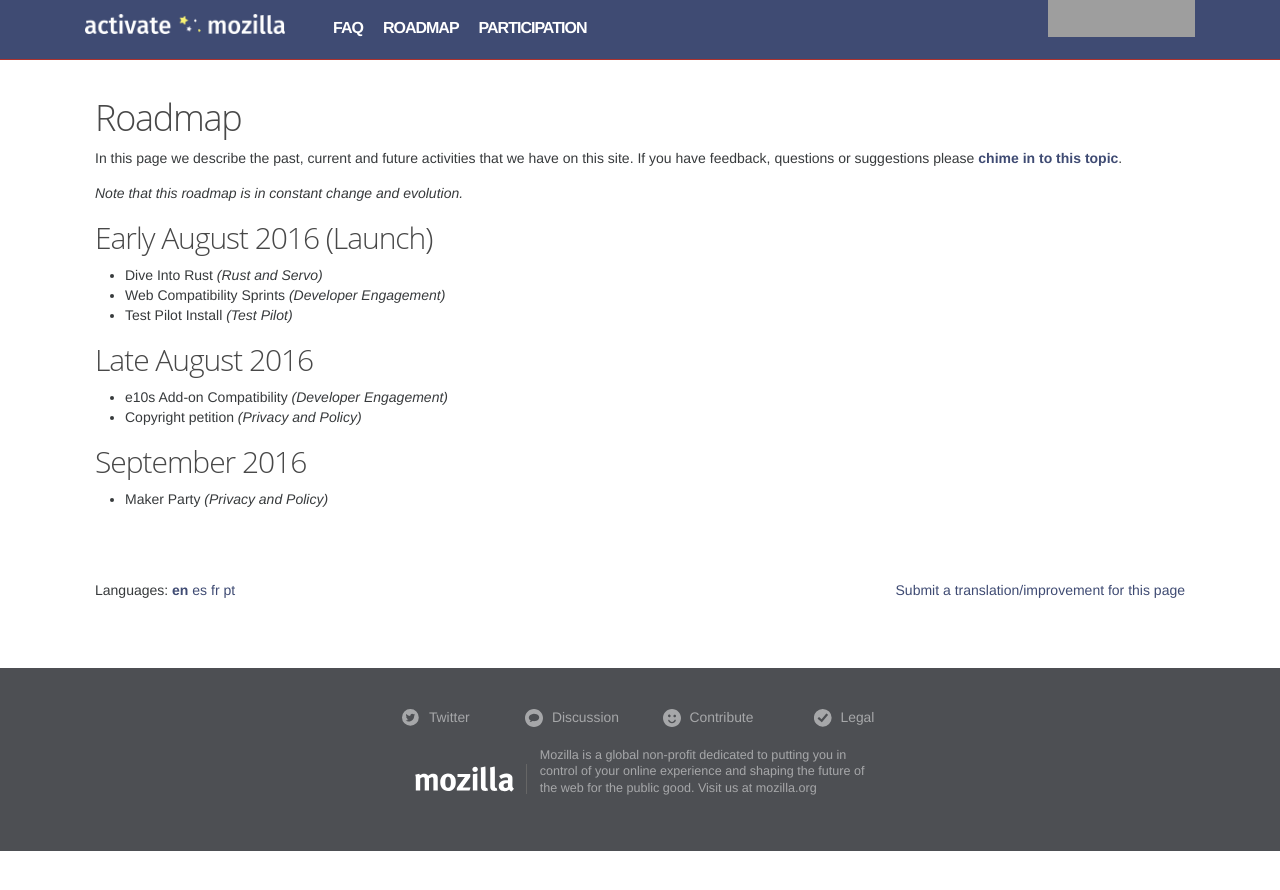
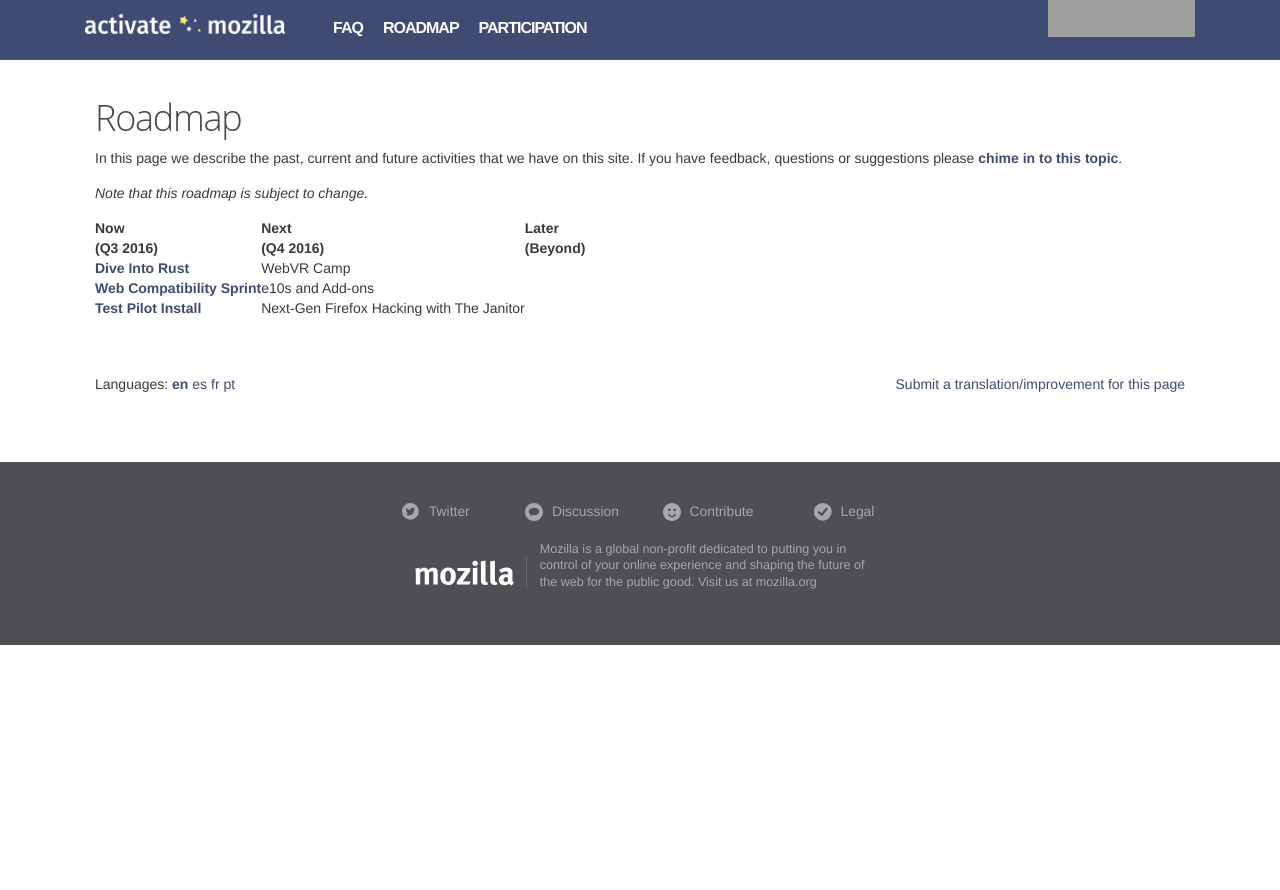
Before and after one commit to mozilla/activate.mozilla.community, a Jekyll site: the page built from _pages/roadmap.md, in a window 1280 px wide. Shown: the top 890 px of the page. Built offline with Jekyll 4.4.1, drawn with Linux system fonts in a browser that asks for light colours; some web fonts are replaced; grey boxes are pictures that could not be loaded.

Commit message:
Issue #33 : Updating the roadmap

```diff
--- a/_pages/roadmap.md
+++ b/_pages/roadmap.md
@@ -10,19 +10,11 @@
 
 In this page we describe the past, current and future activities that we have on this site. If you have feedback, questions or suggestions please [chime in to this topic](https://discourse.mozilla-community.org/t/activate-mozilla-roadmap/10068).
 
-*Note that this roadmap is in constant change and evolution.*
+*Note that this roadmap is subject to change.*
 
-## Early August 2016 (Launch)
-
-* Dive Into Rust *(Rust and Servo)*
-* Web Compatibility Sprints *(Developer Engagement)*
-* Test Pilot Install *(Test Pilot)*
-
-## Late August 2016
-
-* e10s Add-on Compatibility *(Developer Engagement)*
-* Copyright petition *(Privacy and Policy)*
-
-## September 2016
-
-* Maker Party *(Privacy and Policy)*
+| Now       | Next        | Later    |
+|(Q3 2016)  | (Q4 2016)   | (Beyond) |
+| --- | --- | --- |
+| [Dive Into Rust](https://activate.mozilla.community/developer-engagement/rust-hack/) | WebVR Camp |     |
+| [Web Compatibility Sprint](https://activate.mozilla.community/developer-engagement/webcompat-sprint/) | e10s and Add-ons |     |
+| [Test Pilot Install](https://activate.mozilla.community/experiments/test-pilot/) | Next-Gen Firefox Hacking with The Janitor |     |
```
